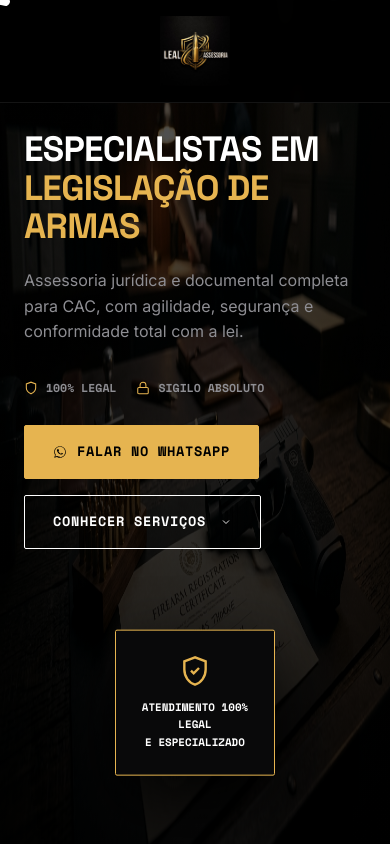
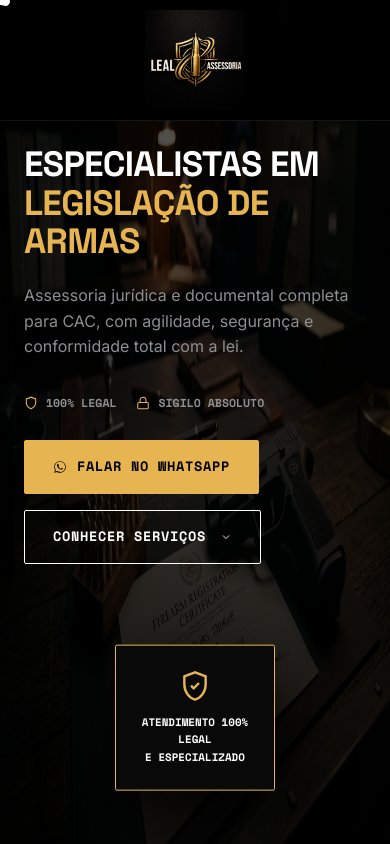
Before and after one commit to Henrique-alvez/leal, a plain HTML site: page index.html in a window 390 px wide. Shown: the top 844 px of the page. Drawn offline with nearby package versions, Linux system fonts and the light colour scheme.

Commit message:
Update style.css

```diff
--- a/style.css
+++ b/style.css
@@ -229,7 +229,7 @@ h1, h2, h3 {
   transition: background var(--transition), border-color var(--transition);
 }
 
-.header__inner { display: flex; align-items: center; gap: 24px; padding-block: 16px; }
+.header__inner { display: flex; align-items: center; gap: 24px; padding-block:16px; }
 
 .logo { display: flex; align-items: center; gap: 10px; }
 .logo__img {
@@ -1195,7 +1195,7 @@ h1, h2, h3 {
 @media (max-width: 760px) {
   .header .logo {
     position: relative;
-    height: 70px;
+    height: 100px;
     width: auto;
   }
   .header .logo__img {
@@ -1203,13 +1203,13 @@ h1, h2, h3 {
     top: auto;
     left: auto;
     transform: none;
-    height: 70px;
+    height: 100px;
     width: auto;
-    max-width: 220px;
+    max-width: 280px;
   }
   .nav {
     position: fixed;
-    top: 80px;
+    top: 120px;
     left: 0;
     right: 0;
     bottom: 0;
@@ -1230,6 +1230,7 @@ h1, h2, h3 {
   .header .header__inner {
     justify-content: center;
     width: 100%;
+    padding-block: 10px;
   }
 
   .nav__toggle.is-active span:nth-child(1) { transform: translateY(8px) rotate(45deg); }
@@ -1238,7 +1239,7 @@ h1, h2, h3 {
 
   .header .btn--sm { display: none; }
 
-  .hero { padding: 130px 0 70px; }
+  .hero { padding: 145px 0 70px; }
   .features__grid { grid-template-columns: 1fr; }
 
   /* Services row list on mobile */
```
